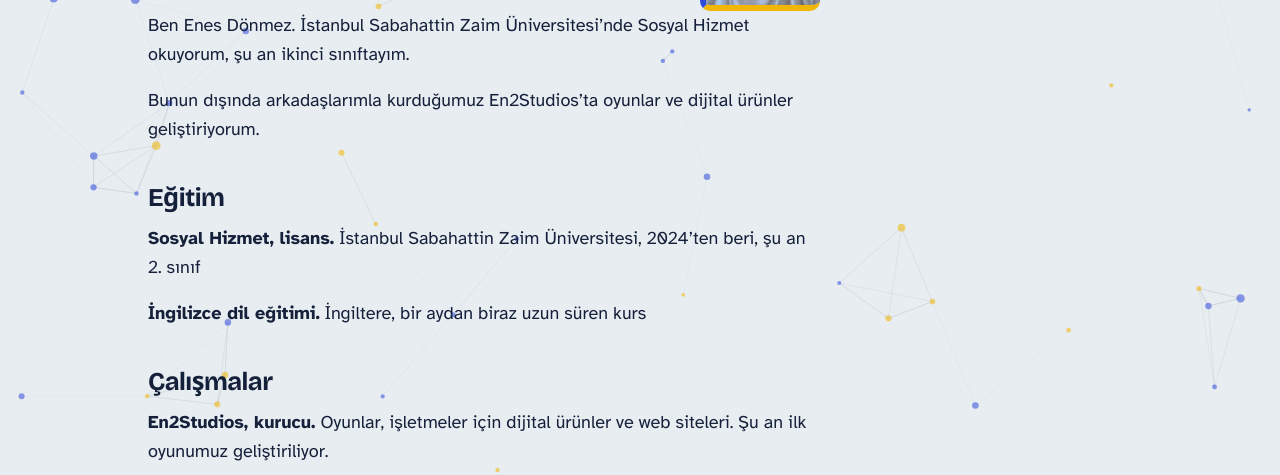
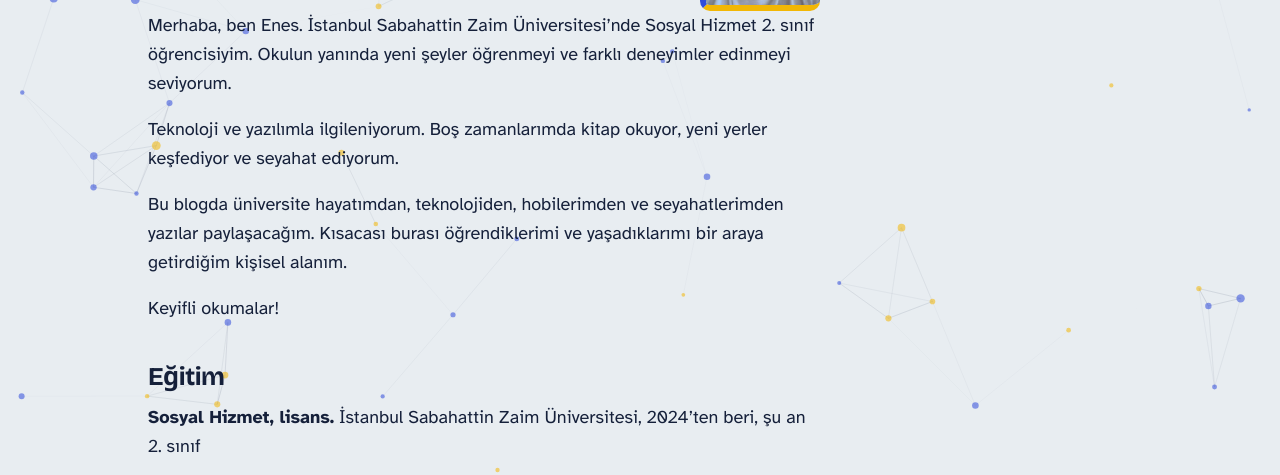
Before and after one commit to eenesdonmezz/personal, a plain HTML site: page docs/hakkimda/index.html in a window 1280 px wide. Shown: the part 291-766 px from the top of the page. Drawn offline with nearby package versions, Linux system fonts and the light colour scheme.

Commit message:
Hakkımda giriş yazısı Enes'in metniyle değiştirildi
Co-Authored-By: Claude Opus 5.5 <noreply@anthropic.com>

```diff
--- a/docs/hakkimda/index.html
+++ b/docs/hakkimda/index.html
@@ -69,10 +69,15 @@
 
 
 
-  <div class="prose"><p>Ben Enes Dönmez. İstanbul Sabahattin Zaim Üniversitesi&rsquo;nde Sosyal Hizmet
-okuyorum, şu an ikinci sınıftayım.</p>
-<p>Bunun dışında arkadaşlarımla kurduğumuz En2Studios&rsquo;ta oyunlar ve dijital
-ürünler geliştiriyorum.</p>
+  <div class="prose"><p>Merhaba, ben Enes. İstanbul Sabahattin Zaim Üniversitesi&rsquo;nde Sosyal Hizmet
+2. sınıf öğrencisiyim. Okulun yanında yeni şeyler öğrenmeyi ve farklı
+deneyimler edinmeyi seviyorum.</p>
+<p>Teknoloji ve yazılımla ilgileniyorum. Boş zamanlarımda kitap okuyor, yeni
+yerler keşfediyor ve seyahat ediyorum.</p>
+<p>Bu blogda üniversite hayatımdan, teknolojiden, hobilerimden ve
+seyahatlerimden yazılar paylaşacağım. Kısacası burası öğrendiklerimi ve
+yaşadıklarımı bir araya getirdiğim kişisel alanım.</p>
+<p>Keyifli okumalar!</p>
 <h2 id="egitim">Eğitim</h2>
 <p><strong>Sosyal Hizmet, lisans.</strong> İstanbul Sabahattin Zaim Üniversitesi,
 2024&rsquo;ten beri, şu an 2. sınıf</p>
```
Also changed, not shown: 1 other file.
